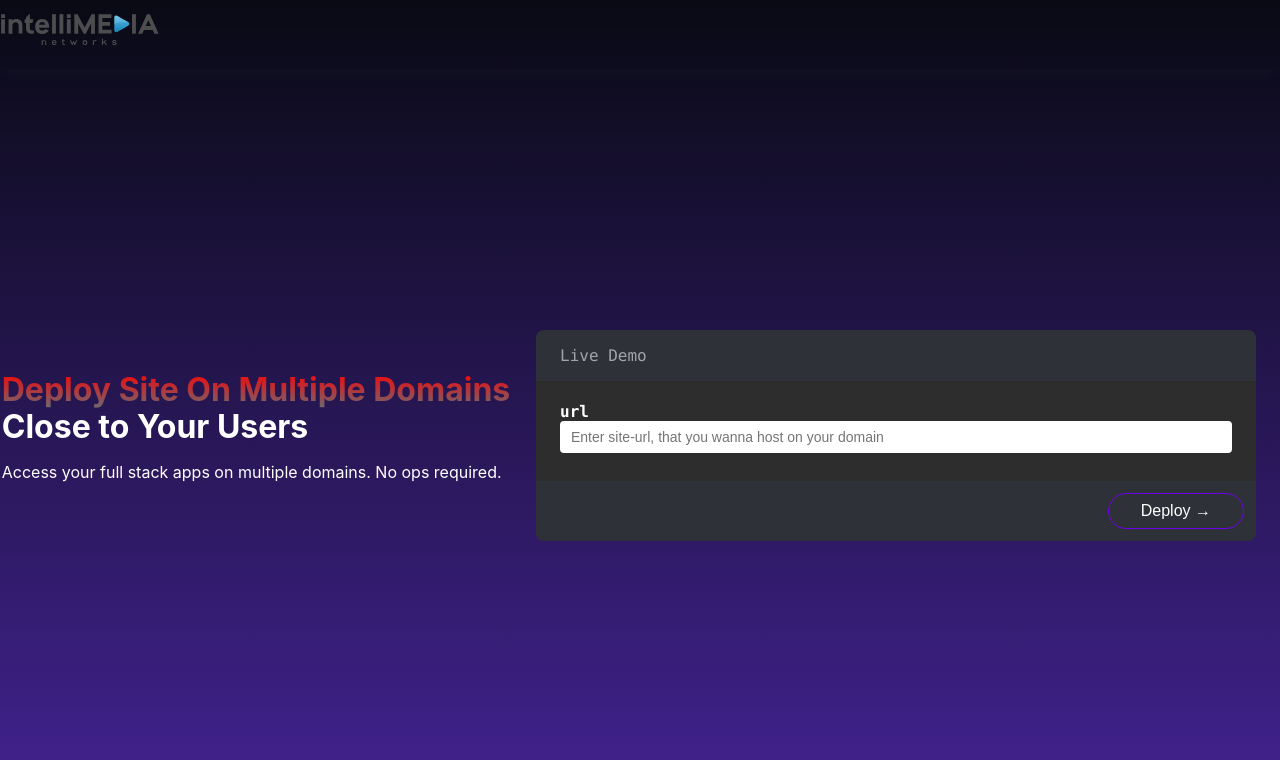
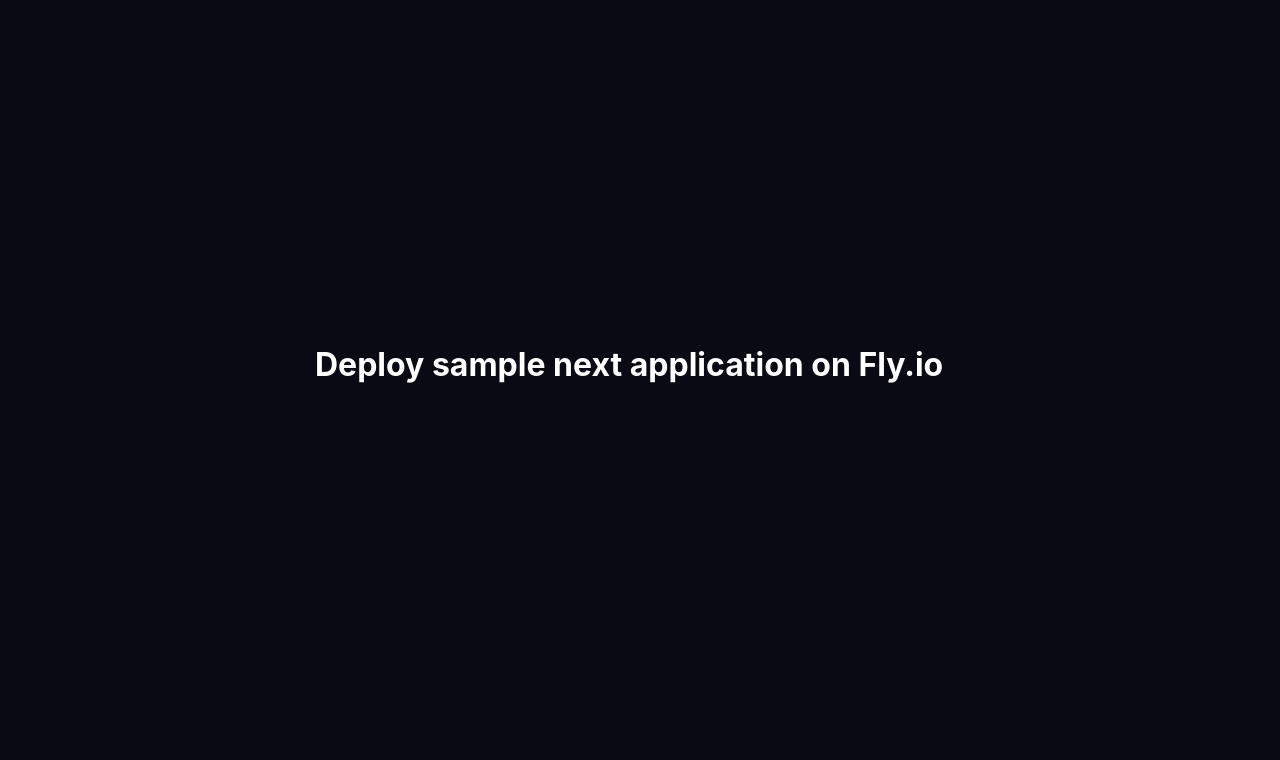
Before and after one commit to maddygoround/multi-host, a Next.js app: page / in a window 1280 px wide. Shown: the top 760 px of the page. Built offline with nearby package versions, Linux system fonts and the light colour scheme.

Commit message:
Formatted next on fly for minimal UUI

```diff
--- a/components/commons/logo/Logo.js
+++ /dev/null
@@ -1,11 +0,0 @@
-import Image from 'next/image'
-import React from 'react'
-const Logo = () => {
-  return (
-    <div>
-      <Image src="/im-logo.svg" width={160} height={60} />
-    </div>
-  );
-}
-
-export default Logo
--- a/components/header/Header.js
+++ /dev/null
@@ -1,17 +0,0 @@
-import React from "react";
-import Logo from "../commons/logo/Logo";
-import styles from "./Header.module.css";
-
-const Header = () => {
-  return (
-    <div className={styles["app-navbar"]}>
-      <div className={styles["logo"]}>
-
-          <Logo />
-
-      </div>
-    </div>
-  );
-};
-
-export default Header;
--- a/components/header/Header.module.css
+++ /dev/null
@@ -1,19 +0,0 @@
-.app-navbar {
-    height: 70px;
-    display: flex;
-    align-items: center;
-    justify-content: flex-start;
-    padding: 0px;
-    box-shadow: 0 4px 8px rgba(65, 64, 64, 0.08);
-}
-
-.logo  {
-    padding: 0;
-    margin: 0px;
-    display: flex;
-    height: 100%;
-    /* height: 55px;
-  float: left;
-  line-height: 20px;
-  margin: 15px 30px; */
-  }
--- a/package.json
+++ b/package.json
@@ -9,8 +9,6 @@
     "lint": "next lint"
   },
   "dependencies": {
-    "axios": "^0.27.1",
-    "bootstrap": "^5.1.3",
     "next": "12.1.5",
     "react": "18.1.0",
     "react-dom": "18.1.0"
--- a/pages/_app.js
+++ b/pages/_app.js
@@ -1,4 +1,3 @@
-// import "bootstrap/dist/css/bootstrap.css";
 import "../styles/globals.css";
 
 function MyApp({ Component, pageProps }) {
--- a/pages/index.js
+++ b/pages/index.js
@@ -1,149 +1,27 @@
-import React, { useState, useEffect } from "react";
-import Header from "../components/header/Header";
-// import { Button, Col, Form, Input, message, Row } from "antd";
+import React from "react";
 import Head from "next/head";
-import axios from "axios";
 
 import styles from "./index.module.css";
 
 export default function Home() {
-  const [domainUrl, setDomainUrl] = useState("");
-  const [address, setAddress] = useState(null);
-  const [isCheckingHost, setIsCheckingHost] = useState(false);
-  const [error, setError] = useState("");
-
-  const checkDomainhandler = (domain_url, cancelledtoken) => {
-    const body = {
-      domain_url: domain_url,
-    };
-    setIsCheckingHost(true);
-
-    const url = `/api/checkhost`;
-    axios
-      .post(url, body, {
-        cancelToken: cancelledtoken.token,
-      })
-      .then((response) => {
-        if (response.data) {
-          setAddress(response.data.name);
-        } else {
-          setError("Something went wrong!");
-        }
-
-        setIsCheckingHost(false);
-      })
-      .catch((error) => {
-        if (error) {
-          setError("Domain doesnt exist");
-        }
-        setIsCheckingHost(false);
-      });
-  };
-
-  const updateConfig = (domainurl) => {
-    const url = `/api/getConfig`;
-    axios
-      .get(domainurl)
-      .then((response) => {
-      })
-      .catch((error) => {
-        console.log(error.response);
-      });
-  };
-  useEffect(() => {
-    if (domainUrl) {
-      const CancelToken = axios.CancelToken.source();
-      setError(null);
-      setAddress(null);
-      checkDomainhandler(domainUrl, CancelToken);
-      return () => {
-        setError(null);
-        CancelToken.cancel(`Previous Request Cancelled @${domainUrl}`);
-      };
-    }
-  }, [domainUrl]);
   return (
     <div >
       <Head>
-        <title>Multi-Host</title>
+        <title>Next on Fly</title>
         <meta name="description" content="Generated by create next app" />
         <link rel="icon" href="/favicon.ico" />
       </Head>
-      <Header />
+
       <div className={styles.main}>
         <section className={styles["description-section"]}>
           <div>
-            <h1>
+            <h1 className="hightlight-container">
               <span className="hightlight-text">
-                Deploy Site On Multiple Domains
+                Deploy sample next application on Fly.io
               </span>
-              <br />
-              Close to Your Users
             </h1>
-            <p className="text-lead my-2">
-              Access your full stack apps on multiple domains. No ops required.
-            </p>
           </div>
         </section>
-
-        <section className={`${styles["demo-section"]}`}>
-          <div
-            className={`${styles.playarea} ${styles["bg-gray-700/30"]} border border-violet-200/10 w-full rounded-2xl xl:text-lg`}
-          >
-            <div className={styles["tabs-header"]}>
-              <span>Live Demo</span>
-            </div>
-
-            <div className={styles["tabs-content"]}>
-              <form>
-                <label>
-                  <span>url</span>
-                  <input
-                    name="domain_url"
-                    value={domainUrl}
-                    onChange={(e) => setDomainUrl(e.target.value)}
-                    placeholder="Enter site-url, that you wanna host on your domain"
-                    className={"ant-input"}
-                  />
-                  {isCheckingHost && (
-                    <span className="info">Checking host</span>
-                  )}
-                  {!isCheckingHost && error && !address && (
-                    <span className="error">{error}</span>
-                  )}
-                  {!isCheckingHost && address && (
-                    <span className="success">domain found!</span>
-                  )}
-                </label>
-              </form>
-            </div>
-
-            <div className={styles["tabs-footer"]}>
-              <button
-                disabled={!address}
-                className="ant-btn"
-                size="large"
-                onClick={() => {
-                  alert("pressedW");
-                }}
-              >
-                Deploy &rarr;
-              </button>
-            </div>
-          </div>
-        </section>
-
-        {/*<div className="grid">
-          <Button
-            disabled={!address}
-            className="card d-flex align-items-center justify-content-center"
-            size="large"
-            style={{ color: "black" }}
-            onClick={() => updateConfig(domainUrl)}
-          >
-            Deploy &rarr;
-          </Button>
-              </div>*/}
       </div>
     </div>
   );
--- a/styles/globals.css
+++ b/styles/globals.css
@@ -16,13 +16,13 @@
   --text: #fff;
   --text-gradient-2: #090a14;
   --text-gradient-1: #6f00ed;
-  --bg-color: linear-gradient(#090a14, #42228f);
+  --bg-color: linear-gradient(#090a14, #090a14 );
 
   --body-fonts: "Open Sans", "Segoe UI", "Source Sans Pro", Calibri, Candara,
     Arial, sans-serif;
   --font-family-monospace: SFMono-Regular, Menlo, Monaco, Consolas,
     "Liberation Mono", "Courier New", monospace;
-  --code-block-background: #2d2d2d;
+  --code-block-background: #ffffff;
   --code-block-output-background: #2d2d2d;
   --transition-all: all 250ms ease;
 }
@@ -115,8 +115,13 @@
   cursor: not-allowed;
 }
 
+.hightlight-container {
+  min-width: 650px;
+}
+
 .hightlight-text {
-  background: -webkit-linear-gradient(red,#6a6a72);
+  text-overflow: ellipsis;
+  background: white;
   background-clip: text;
   -webkit-background-clip: text;
   -webkit-text-fill-color: transparent;
```
Also changed, not shown: pages/host.js (deleted, +0 -16 lines), 1 other file (tests, documents, lock files or other folders).
